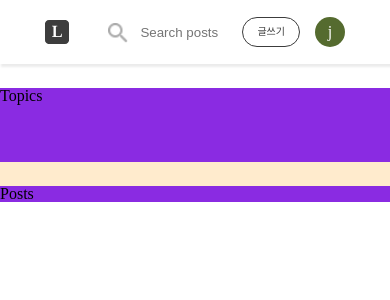
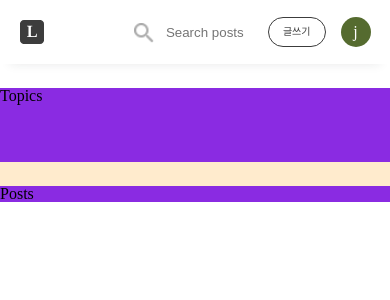
Before and after one commit to gonyy22/large-frontend, a React (Create React App) app: page / in a window 390 px wide. Shown: the top 300 px of the page. Built offline with nearby package versions, Linux system fonts and the light colour scheme.

Commit message:
header responsive and header shadow update

```diff
--- a/src/components/PostList/Header/Header.css
+++ b/src/components/PostList/Header/Header.css
@@ -1,7 +1,7 @@
 .header {
   height: 64px;
   background-color: #fff;
-  box-shadow: 2px 2px 2px 1px rgba(0, 0, 0, 0.08);
+  box-shadow: rgba(33, 35, 38, 0.1) 0px 10px 10px -10px;
 }
 .search_wrap {
   display: inline-block;
--- a/src/components/PostList/Header/index.js
+++ b/src/components/PostList/Header/index.js
@@ -21,18 +21,12 @@ const SearchInput = styled.input`
 
 const InnerHeader = styled.div`
   position: relative;
-  width: 1000px;
+  width: 90%;
   height: 64px;
   margin: 0 auto;
 
-  @media only screen and (min-width: 0) and (max-width: 480px) {
-    width: 300px;
-  }
-  @media only screen and (min-width: 481px) and (max-width: 768px) {
-    width: 500px;
-  }
-  @media only screen and (min-width: 769px) and (max-width: 1023px) {
-    width: 600px;
+  @media only screen and (min-width: 1024px) {
+    width: 1000px;
   }
 `;
 
```
